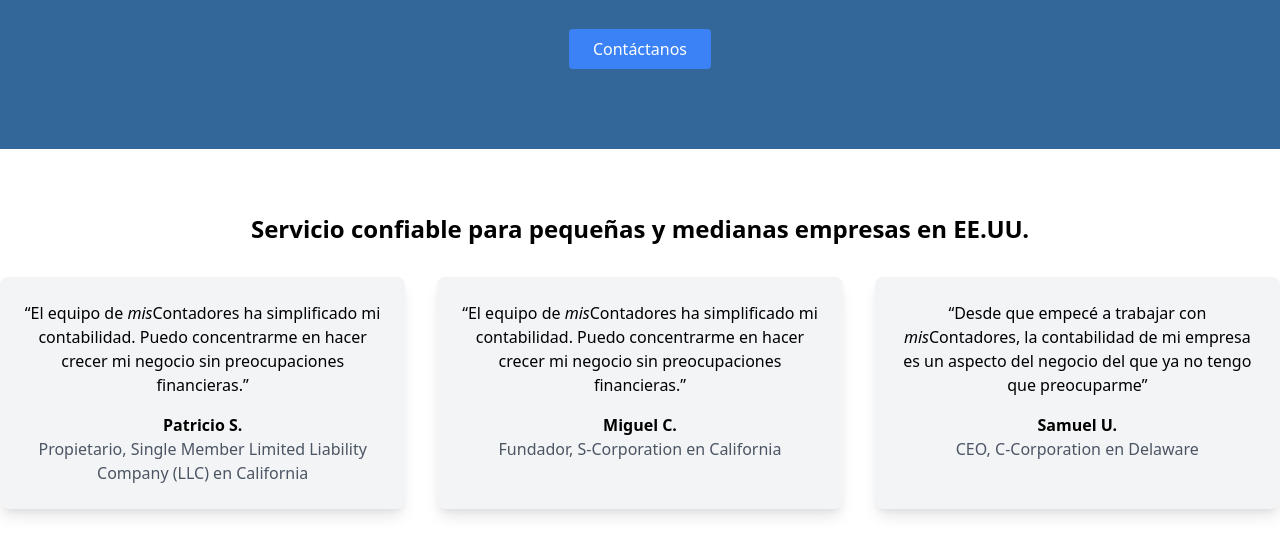
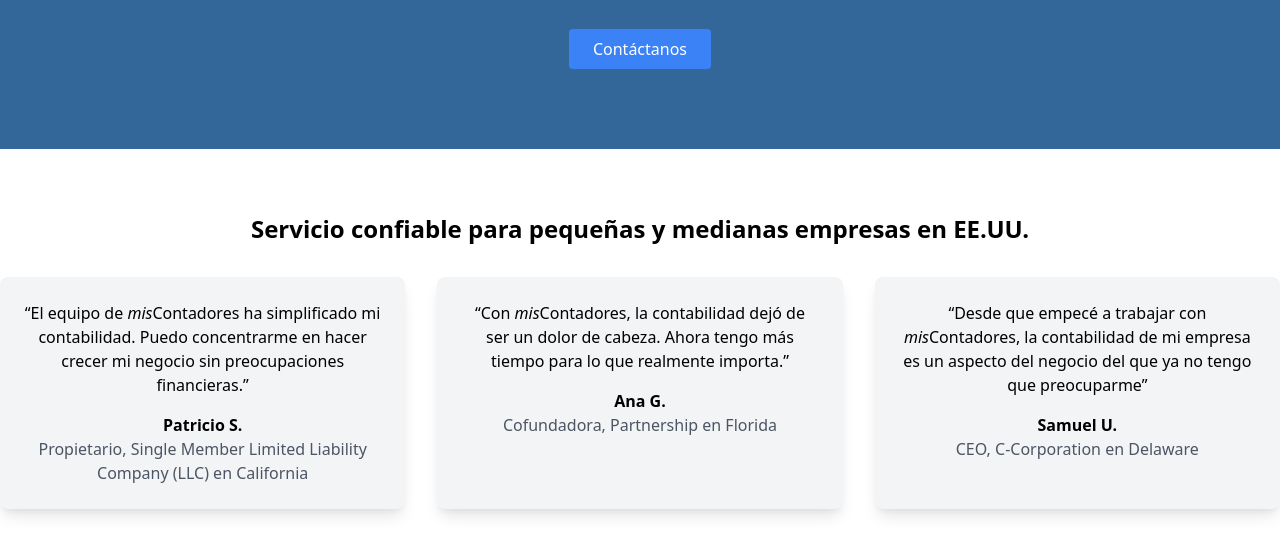
Before and after one commit to curielmc/miscontadores.us, a plain HTML site: page index.html in a window 1280 px wide. Shown: the part 251-800 px from the top of the page. Drawn offline with nearby package versions, Linux system fonts and the light colour scheme.

Commit message:
"Updated testimonial quote and author in index.html"

```diff
--- a/index.html
+++ b/index.html
@@ -179,10 +179,10 @@ th {
                 </div>
 
                 <div class="bg-gray-100 p-6 rounded-lg shadow-lg">
-                    <p class="mb-4">“El equipo de <em>mis</em>Contadores ha simplificado mi contabilidad. Puedo concentrarme en hacer crecer mi negocio sin preocupaciones financieras.”</p>
+                    <p class="mb-4">“Con <em>mis</em>Contadores, la contabilidad dejó de ser un dolor de cabeza. Ahora tengo más tiempo para lo que realmente importa.”</p>
                     <div>
-                        <p class="font-bold">Miguel C.</p>
-                        <p class="text-gray-600">Fundador, S-Corporation en California</p>
+                        <p class="font-bold">Ana G.</p>
+                        <p class="text-gray-600">Cofundadora, Partnership en Florida</p>
                     </div>
                 </div>
                 <div class="bg-gray-100 p-6 rounded-lg shadow-lg">
@@ -195,6 +195,7 @@ th {
             </div>
         </div>
     </section>
+
 
     <!-- New Section -->
     <section class="bg-gray-100 py-16">
```
